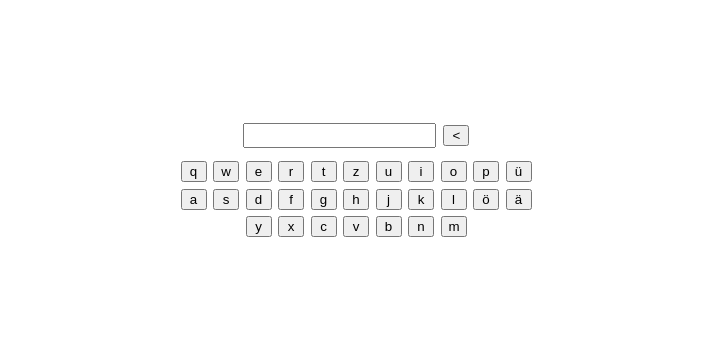
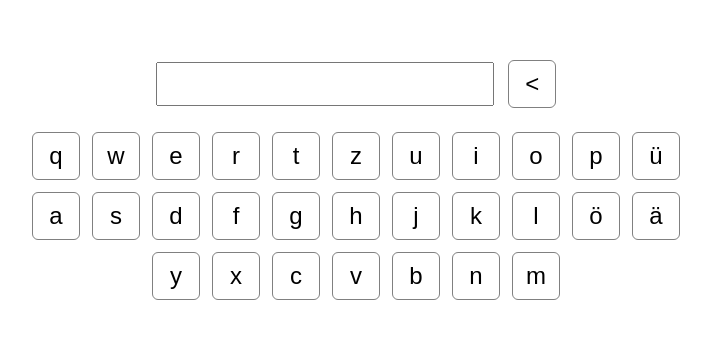
Before and after one commit to j-toscani/virtual-keyboard, a website built with Vite: page index.html in a window 1280 px wide. Shown: the part 220-558 px from the top of the page, without its empty margins (284-995 px from the left). Built offline with nearby package versions, Linux system fonts and the light colour scheme.

Commit message:
feat: make keyboard usable for old people

```diff
--- a/src/style.css
+++ b/src/style.css
@@ -5,6 +5,8 @@
 html {
   box-sizing: border-box;
   font-family: monospace;
+  font-size: 1.5rem;
+  line-height: 1;
 }
 
 body {
@@ -20,11 +22,22 @@ body {
 input {
   padding: 0.25rem 0.5rem;
   font-size: 1rem;
+  margin:0;
 }
 
 button {
+  font-size: inherit;
+  display: inline-block;
+  aspect-ratio: 1;
   width: 2rem;
-  height: 2rem,
+  min-height: 0;
+  border: 1px solid gray;
+  background-color: white;
+  border-radius: 0.25rem;
+}
+
+button:hover {
+  background-color:aquamarine;
 }
 
 #keyboard {
```
